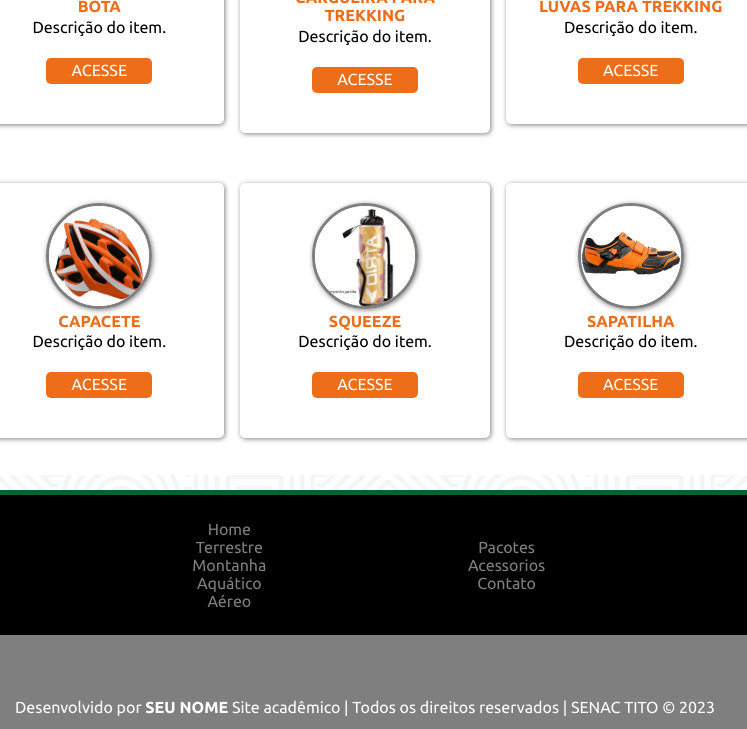
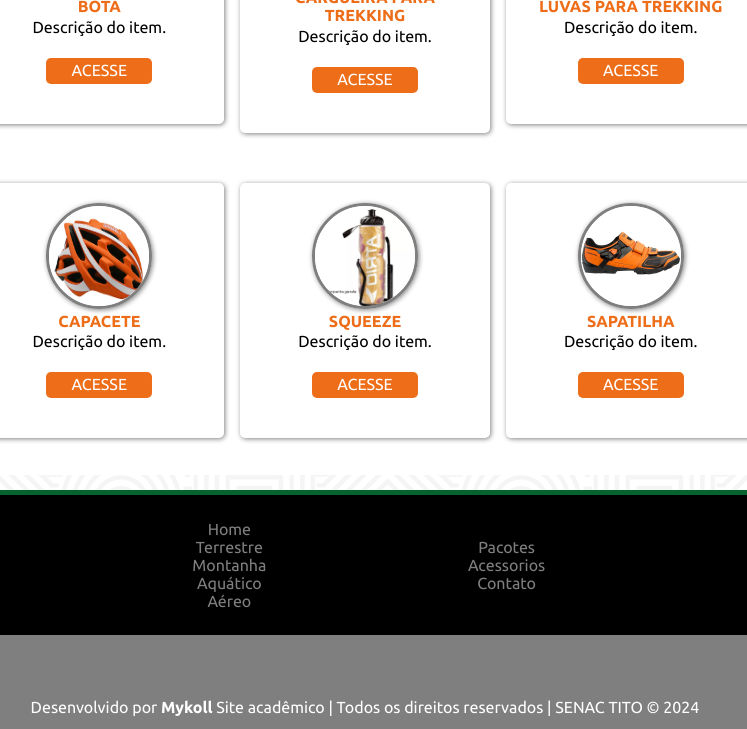
Before and after one commit to mykoll007/Projeto-UC4, a plain HTML site: page acessorios.html in a window 1280 px wide. Shown: the part 472-1201 px from the top of the page, 275-1022 px from the left. Drawn offline with Linux system fonts and the light colour scheme.

Commit message:
finalizado

```diff
--- a/acessorios.html
+++ b/acessorios.html
@@ -148,9 +148,9 @@
             </div>
         </div>
         <div class="assinatura">
-            <p>Desenvolvido por <b>SEU NOME</b> Site acadêmico |
+            <p>Desenvolvido por <b>Mykoll</b> Site acadêmico |
                 Todos os direitos reservados |
-                SENAC TITO &copy; 2023</p>
+                SENAC TITO &copy; 2024</p>
 
         </div>
 
```
Also changed, not shown: contato.html (+2 -2 lines), index.html (+2 -2 lines), pacotes.html (+2 -2 lines).
